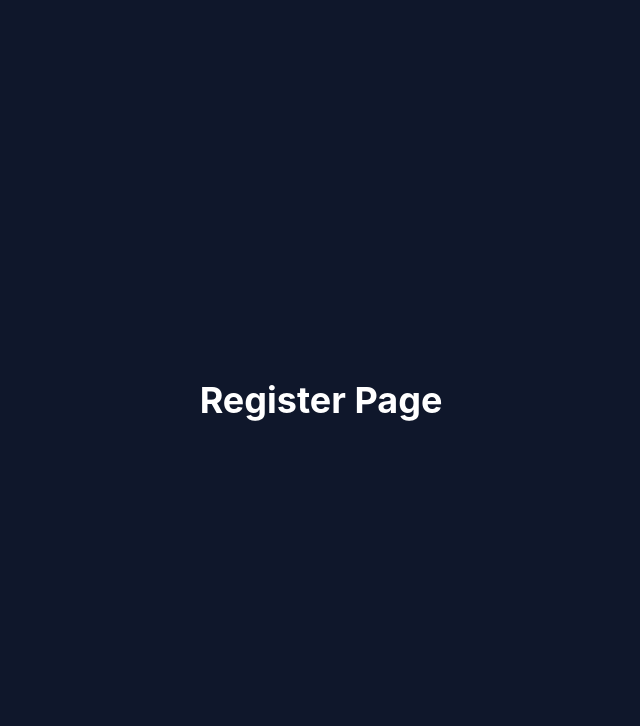
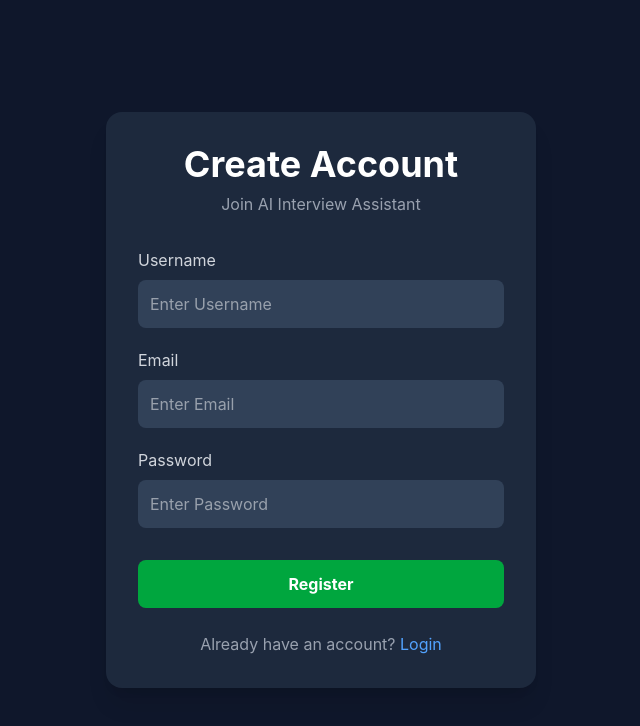
Before and after one commit to ShubhamMewara717/ai-interview-assistant, a React app in the folder frontend/: page /register in a window 1280 px wide. Shown: the top 726 px of the page, without its empty margins (319-959 px from the left). Built offline with nearby package versions, Linux system fonts and the light colour scheme; the HTML template or start-up script is replaced by a standard one.

Commit message:
Added dynamic profile page with user information

```diff
--- a/frontend/src/App.jsx
+++ b/frontend/src/App.jsx
@@ -11,6 +11,7 @@ import Interview from "./pages/Interview";
 import Result from "./pages/Result";
 import History from "./pages/History";
 import Performance from "./pages/Performance";
+import Profile from "./pages/Profile";
 
 function App() {
 
@@ -42,6 +43,8 @@ function App() {
 
         <Route path="/performance" element={<Performance />} />
 
+        <Route path="/profile" element={<Profile />} />
+
       </Routes>
 
     </BrowserRouter>
--- /dev/null
+++ b/frontend/src/pages/Profile.jsx
@@ -0,0 +1,104 @@
+import { useEffect, useState } from "react";
+import { useNavigate } from "react-router-dom";
+
+function Profile() {
+  const navigate = useNavigate();
+
+  const username = localStorage.getItem("username");
+  const email = localStorage.getItem("email");
+
+  const [stats, setStats] = useState({
+    total_interviews: 0,
+    best_score: 0,
+    average_score: 0,
+    average_percentage: 0,
+  });
+
+  useEffect(() => {
+    loadPerformance();
+  }, []);
+
+  const loadPerformance = async () => {
+    try {
+      const response = await fetch(
+        `http://127.0.0.1:8000/performance/${username}`
+      );
+
+      const data = await response.json();
+      setStats(data);
+    } catch (error) {
+      console.log(error);
+    }
+  };
+
+  const logout = () => {
+    localStorage.clear();
+    navigate("/login");
+  };
+
+  return (
+    <div className="min-h-screen bg-slate-900 flex justify-center items-center text-white">
+
+      <div className="bg-slate-800 w-[600px] rounded-xl p-8 shadow-xl">
+
+        <h1 className="text-4xl font-bold text-center mb-8">
+          👤 My Profile
+        </h1>
+
+        <div className="space-y-4 text-xl">
+
+          <div className="flex justify-between">
+            <span className="text-gray-400">Username</span>
+            <span>{username}</span>
+          </div>
+
+          <div className="flex justify-between">
+            <span className="text-gray-400">Email</span>
+            <span>{email}</span>
+          </div>
+
+          <hr className="border-slate-600 my-4" />
+
+          <div className="flex justify-between">
+            <span>Total Interviews</span>
+            <span>{stats.total_interviews}</span>
+          </div>
+
+          <div className="flex justify-between">
+            <span>Best Score</span>
+            <span>{stats.best_score}</span>
+          </div>
+
+          <div className="flex justify-between">
+            <span>Average Score</span>
+            <span>{stats.average_score}</span>
+          </div>
+
+          <div className="flex justify-between">
+            <span>Average Percentage</span>
+            <span>{stats.average_percentage}%</span>
+          </div>
+
+        </div>
+
+        <button
+          onClick={() => navigate("/dashboard")}
+          className="w-full mt-8 bg-blue-600 hover:bg-blue-700 py-3 rounded-lg font-bold"
+        >
+          Back to Dashboard
+        </button>
+
+        <button
+          onClick={logout}
+          className="w-full mt-4 bg-red-600 hover:bg-red-700 py-3 rounded-lg font-bold"
+        >
+          Logout
+        </button>
+
+      </div>
+
+    </div>
+  );
+}
+
+export default Profile;
--- a/frontend/src/pages/Register.jsx
+++ b/frontend/src/pages/Register.jsx
@@ -1,11 +1,138 @@
+import { useState } from "react";
+import { Link, useNavigate } from "react-router-dom";
+
 function Register() {
+
+  const navigate = useNavigate();
+
+  const [username, setUsername] = useState("");
+  const [email, setEmail] = useState("");
+  const [password, setPassword] = useState("");
+
+  const handleRegister = async (e) => {
+
+    e.preventDefault();
+
+    try {
+
+      const response = await fetch("http://127.0.0.1:8000/register", {
+
+        method: "POST",
+
+        headers: {
+          "Content-Type": "application/json",
+        },
+
+        body: JSON.stringify({
+          username,
+          email,
+          password,
+        }),
+
+      });
+
+      const data = await response.json();
+
+      if (data.error) {
+
+        alert(data.error);
+
+      } else {
+
+        alert(data.message);
+
+        navigate("/login");
+
+      }
+
+    } catch (error) {
+
+      alert("Cannot connect to backend.");
+
+    }
+
+  };
+
   return (
-    <div className="min-h-screen flex items-center justify-center bg-slate-900 text-white">
-      <h1 className="text-4xl font-bold">
-        Register Page
-      </h1>
+
+    <div className="min-h-screen flex justify-center items-center bg-slate-900">
+
+      <div className="bg-slate-800 w-[430px] p-8 rounded-2xl shadow-xl">
+
+        <h1 className="text-4xl font-bold text-center text-white">
+          Create Account
+        </h1>
+
+        <p className="text-center text-gray-400 mt-2">
+          Join AI Interview Assistant
+        </p>
+
+        <form onSubmit={handleRegister} className="mt-8">
+
+          <label className="text-gray-300">
+            Username
+          </label>
+
+          <input
+            type="text"
+            placeholder="Enter Username"
+            className="w-full mt-2 p-3 rounded-lg bg-slate-700 text-white"
+            value={username}
+            onChange={(e) => setUsername(e.target.value)}
+          />
+
+          <label className="text-gray-300 block mt-5">
+            Email
+          </label>
+
+          <input
+            type="email"
+            placeholder="Enter Email"
+            className="w-full mt-2 p-3 rounded-lg bg-slate-700 text-white"
+            value={email}
+            onChange={(e) => setEmail(e.target.value)}
+          />
+
+          <label className="text-gray-300 block mt-5">
+            Password
+          </label>
+
+          <input
+            type="password"
+            placeholder="Enter Password"
+            className="w-full mt-2 p-3 rounded-lg bg-slate-700 text-white"
+            value={password}
+            onChange={(e) => setPassword(e.target.value)}
+          />
+
+          <button
+            type="submit"
+            className="w-full mt-8 bg-green-600 hover:bg-green-700 text-white py-3 rounded-lg font-bold"
+          >
+            Register
+          </button>
+
+        </form>
+
+        <p className="text-center text-gray-400 mt-6">
+
+          Already have an account?{" "}
+
+          <Link
+            to="/login"
+            className="text-blue-400 hover:underline"
+          >
+            Login
+          </Link>
+
+        </p>
+
+      </div>
+
     </div>
+
   );
+
 }
 
 export default Register;
```
